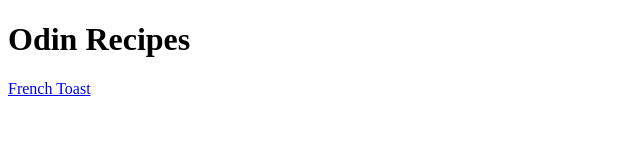
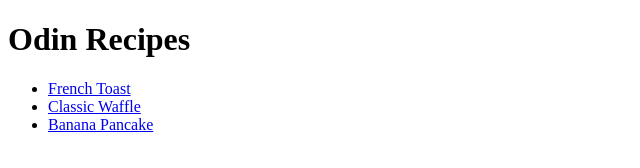
Before and after one commit to farahnadioss/odin-recipes, a plain HTML site: page index.html in a window 1280 px wide. Shown: the whole page, without its empty margins (0-640 px from the left). Drawn offline with Linux system fonts and the light colour scheme.

Commit message:
Add 2 links and make listing

```diff
--- a/index.html
+++ b/index.html
@@ -8,7 +8,11 @@
 
     <body>
         <h1>Odin Recipes</h1>
-        <a href="./recipes/french-toast.html">French Toast</a>
+            <ul>
+                <li><a href="./recipes/french-toast.html">French Toast</a></li>
+                <li><a href="./recipes/waffle.html">Classic Waffle</a></li>
+                <li><a href="./recipes/banana-pancake.html">Banana Pancake</a></li>
+            </ul>
     </body>
 
 </html>
```
